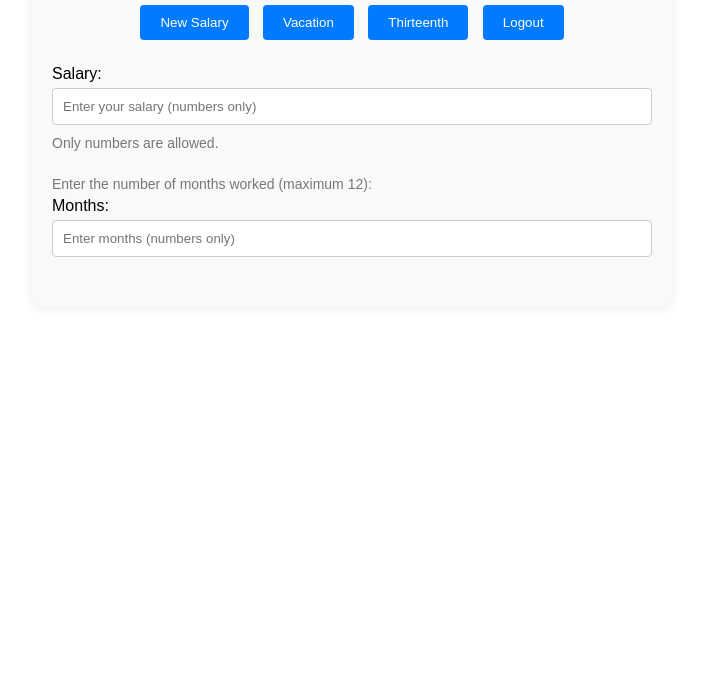
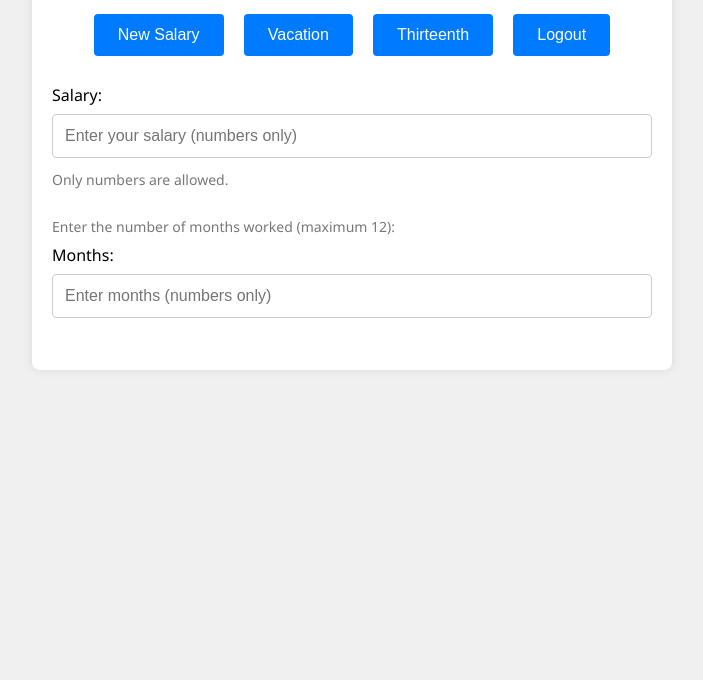
Before and after one commit to ayalarodrigues/salary-calculator, a plain HTML site: page index.html in a window 1280 px wide. Shown: the part 120-800 px from the top of the page, without its empty margins (288-991 px from the left). Drawn offline with Linux system fonts and the light colour scheme.

Commit message:
Modifying colors in styling

```diff
--- a/style.css
+++ b/style.css
@@ -1,13 +1,14 @@
 body {
-    font-family: Arial, sans-serif;
+    font-family: 'Segoe UI', Tahoma, Geneva, Verdana, sans-serif;
     margin: 0;
     padding: 0;
+    background-color: #f0f0f0;
 }
 
 .container {
     max-width: 600px;
     margin: 20px auto;
-    background-color: #f8f9fa;
+    background-color: #fff;
     padding: 20px;
     border-radius: 8px;
     box-shadow: 0 0 10px rgba(0, 0, 0, 0.1);
@@ -22,10 +23,11 @@ button {
     background-color: #007bff;
     color: white;
     border: none;
-    padding: 10px 20px;
+    padding: 12px 24px;
     cursor: pointer;
-    margin: 5px;
+    margin: 8px;
     border-radius: 4px;
+    font-size: 16px;
 }
 
 button:hover {
@@ -46,21 +48,24 @@ button:hover {
 .message {
     color: #777;
     font-size: 14px;
-    margin-bottom: 5px;
+    margin-bottom: 8px;
 }
 
 label {
-    margin-bottom: 5px;
+    margin-bottom: 8px;
 }
 
 input {
-    padding: 10px;
-    margin-bottom: 10px;
+    padding: 12px;
+    margin-bottom: 12px;
     border: 1px solid #ccc;
     border-radius: 4px;
+    font-size: 16px;
 }
 
 .result {
     text-align: center;
-    font-size: 16px;
+    font-size: 18px;
+    color: #28a745; /* cor verde para resultados positivos */
+    margin-top: 20px;
 }
```
